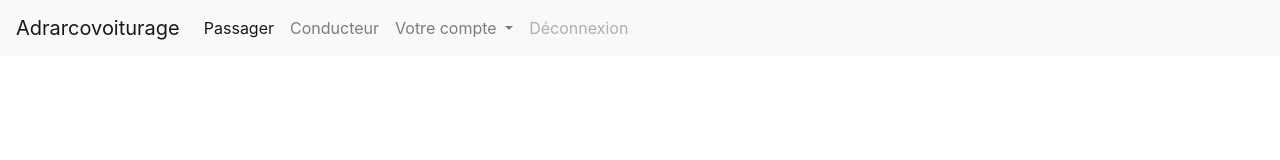
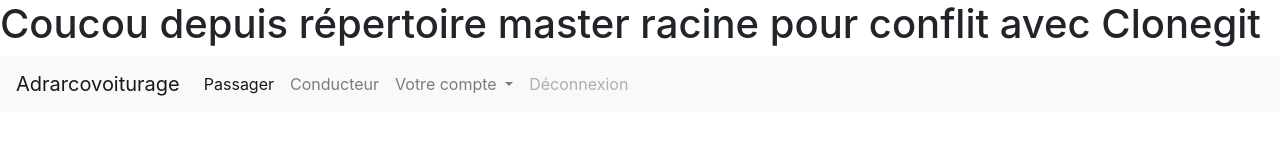
Before and after one commit to AprilFrog/gittest, a plain HTML site: page adrar_covoiturage.html in a window 1280 px wide. Drawn offline with nearby package versions, Linux system fonts and the light colour scheme.

Commit message:
modif dans répertoire master racine en vue de conflit

```diff
--- a/adrar_covoiturage.html
+++ b/adrar_covoiturage.html
@@ -15,7 +15,7 @@
 
 
     <header>
-
+    <h1>Coucou depuis répertoire master racine pour conflit avec Clonegit</h1>
 
         <div></div>
         <nav class="navbar navbar-expand-lg navbar-light bg-light">
```
